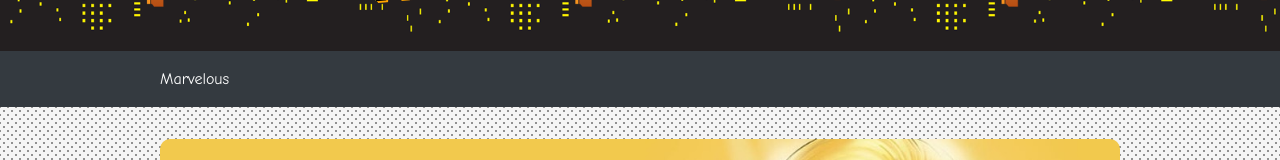
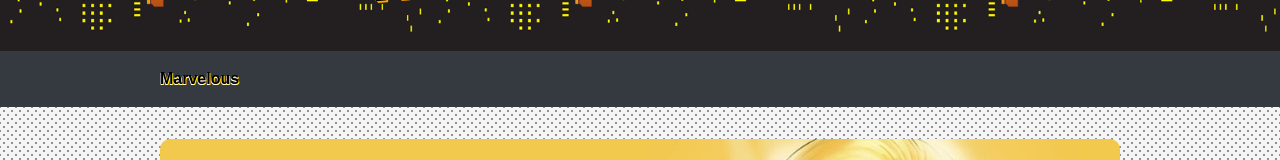
Before and after one commit to cathleys/marveled, a Next.js app: page / in a window 1280 px wide. Shown: the part 149-309 px from the top of the page. Built offline with nearby package versions, Linux system fonts and the light colour scheme.

Commit message:
Adds logo in search container

```diff
--- a/features/search-container/search-container.style.ts
+++ b/features/search-container/search-container.style.ts
@@ -1,4 +1,5 @@
 import styled from "@emotion/styled";
+import { HeaderName } from "@features";
 
 export const Container = styled.div`
   display: flex;
@@ -8,7 +9,10 @@ export const Container = styled.div`
   background-color: #343a40;
 `;
 
-export const Title = styled.p`
+export const Title = styled(HeaderName)`
+  font-size: 1rem;
+  transform: none;
+  letter-spacing: normal;
+  text-shadow: -0.5px 0.5px white, 0.5px 0.5px yellow, 1px 1px orange;
   padding-left: 10rem;
-  color: white;
 `;
```
